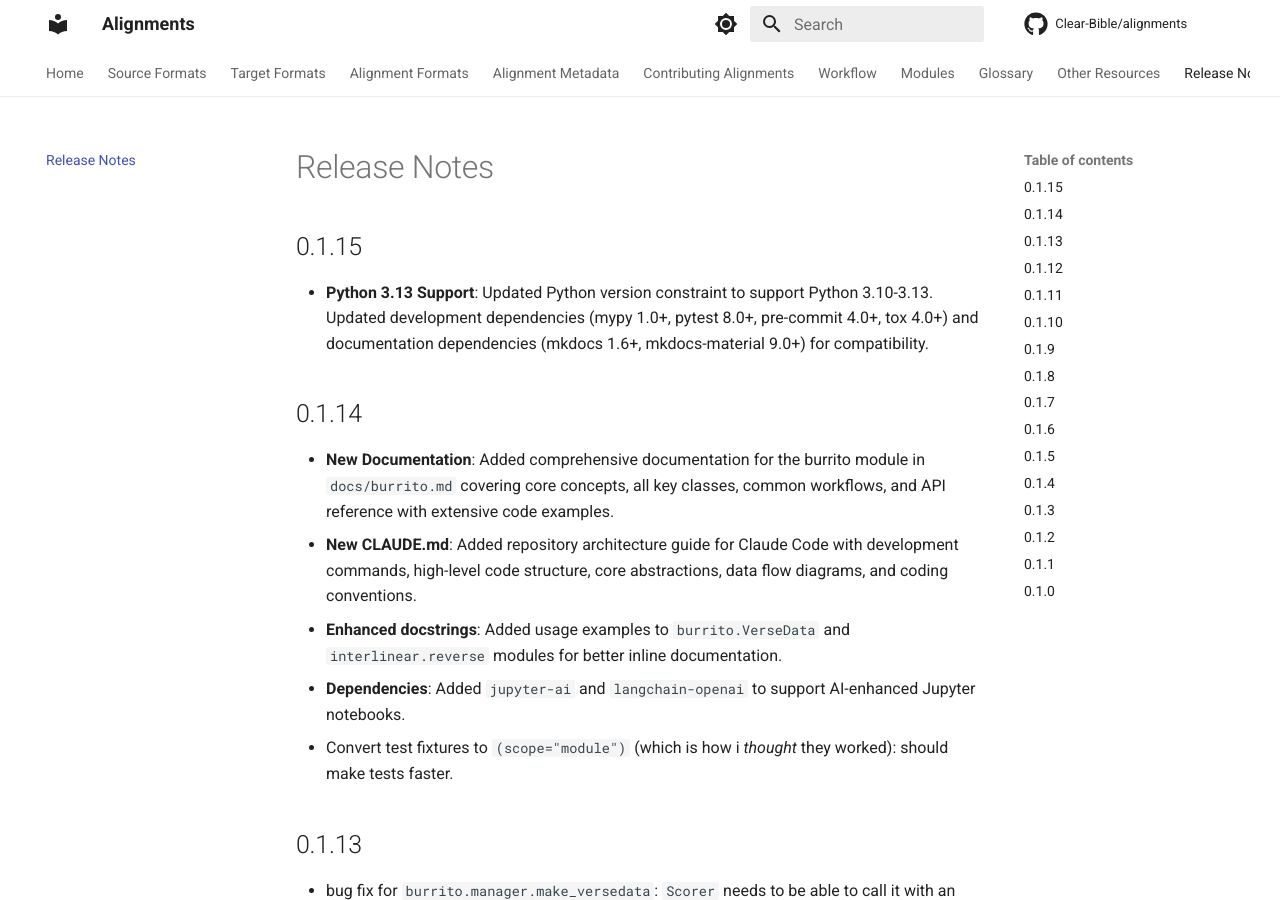
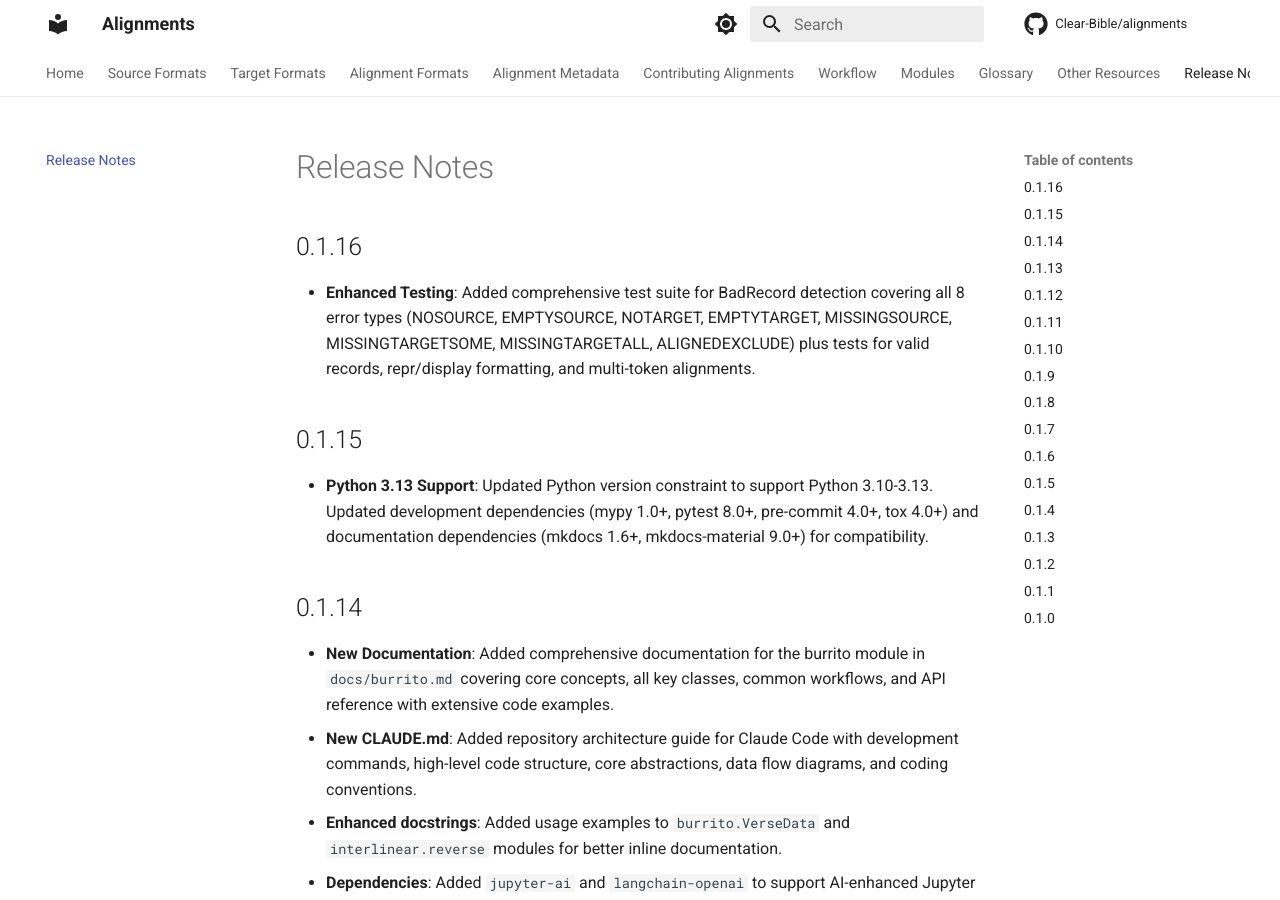
Before and after one commit to Clear-Bible/biblealignlib, an MkDocs documentation site: the page built from docs/ReleaseNotes.md, in a window 1280 px wide and 900 px high. Built offline with MkDocs 1.6.1 and Material for MkDocs 9.7.7, drawn with Linux system fonts in a browser that asks for light colours; comment, search, counter and statistics services are not loaded.

Commit message:
Add release notes for version 0.1.16
Documented enhancements in testing for BadRecord detection, including coverage of all error types, valid records, formatting, and multi-token alignments.

```diff
--- a/docs/ReleaseNotes.md
+++ b/docs/ReleaseNotes.md
@@ -1,4 +1,13 @@
 # Release Notes
+
+## 0.1.16
+
+- **Enhanced Testing**: Added comprehensive test suite for BadRecord
+  detection covering all 8 error types (NOSOURCE, EMPTYSOURCE, NOTARGET,
+  EMPTYTARGET, MISSINGSOURCE, MISSINGTARGETSOME, MISSINGTARGETALL,
+  ALIGNEDEXCLUDE) plus tests for valid records, repr/display formatting,
+  and multi-token alignments.
+
 
 ## 0.1.15
 
@@ -6,7 +15,6 @@
   Python 3.10-3.13. Updated development dependencies (mypy 1.0+, pytest
   8.0+, pre-commit 4.0+, tox 4.0+) and documentation dependencies (mkdocs
   1.6+, mkdocs-material 9.0+) for compatibility.
-
 ## 0.1.14
 
 - **New Documentation**: Added comprehensive documentation for the
```
